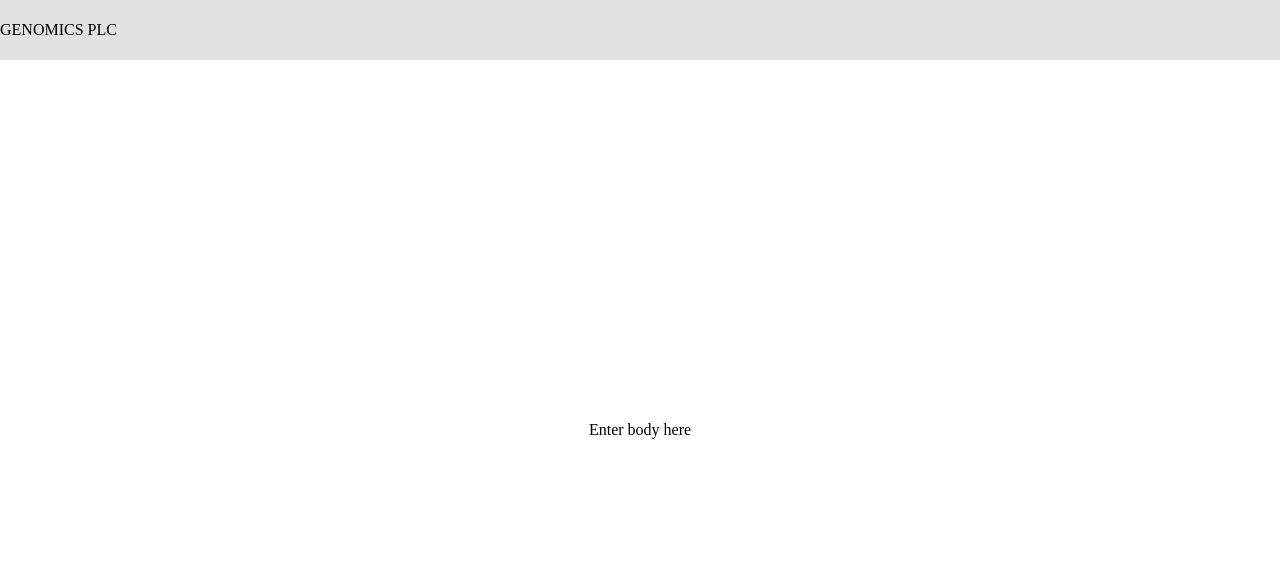
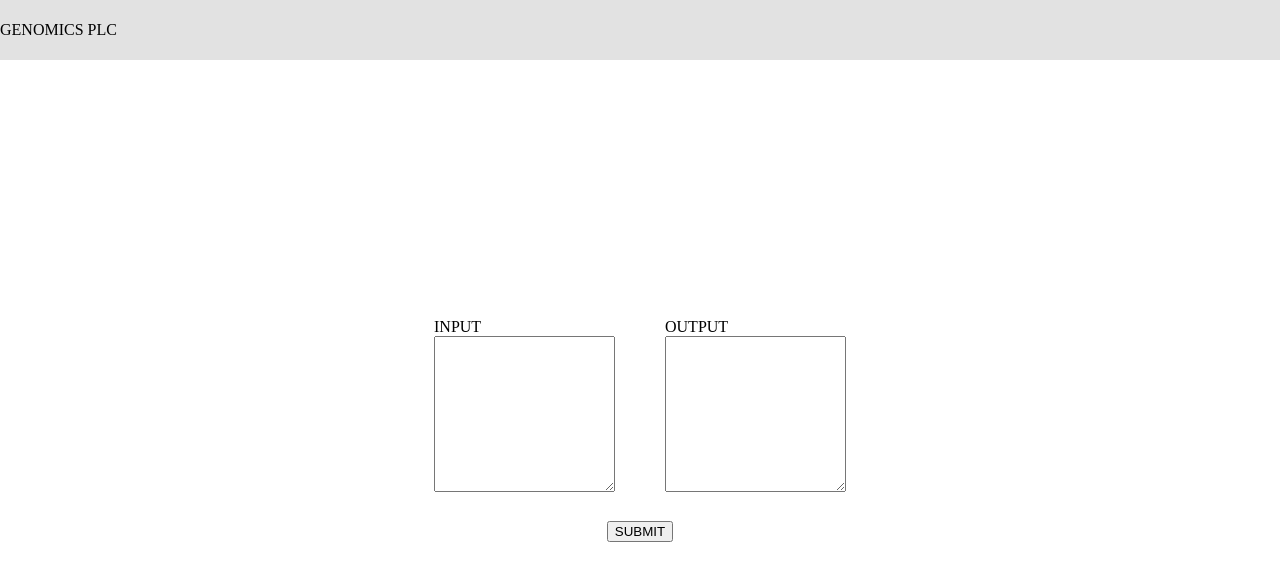
Before and after one commit to cpradeepp/interpolator, a website: page src/index.html in a window 1280 px wide. Drawn offline with Linux system fonts and the light colour scheme.

Commit message:
adding the body

```diff
--- a/src/index.html
+++ b/src/index.html
@@ -7,7 +7,19 @@
 <body>
 	<div class="header">GENOMICS PLC</div>
 	<div class="main">
-		Enter body here
+		<div class="data">
+			<div class="input">
+				<div class="title">INPUT</div>
+				<textarea></textarea>
+			</div>
+			<div class="output">
+				<div class="title">OUTPUT</div>
+				<textarea></textarea>
+			</div>
+		</div>
+		<div class="action">
+			<button>SUBMIT</button>
+		</div>
 	</div>
 </body>
 </html>
--- a/src/main.css
+++ b/src/main.css
@@ -9,6 +9,14 @@ body {
   	flex-direction: column;
 }
 
+.header {
+    height: 60px;
+    background: #e2e2e2;
+    width: 100%;
+    display: flex;
+    align-items: center;
+}
+
 .main {
 	display: flex;
 	flex-direction: column;
@@ -17,10 +25,19 @@ body {
 	flex: 1;
 }
 
-.header {
-    height: 60px;
-    background: #e2e2e2;
-    width: 100%;
-    display: flex;
-    align-items: center;
+.data {
+	display: flex;
+	flex-direction: row;
 }
+
+.data textarea {
+	height: 150px;
+}
+
+.data .input {
+	margin-right: 50px;
+}
+
+.action {
+	margin-top: 25px;
+}
```
